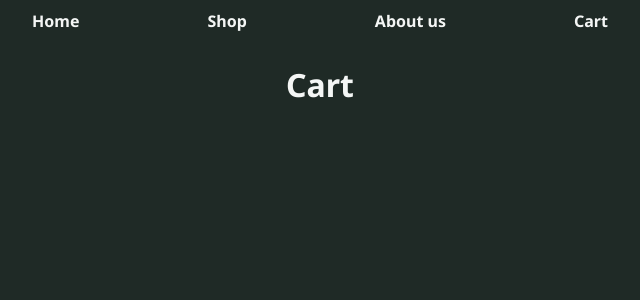
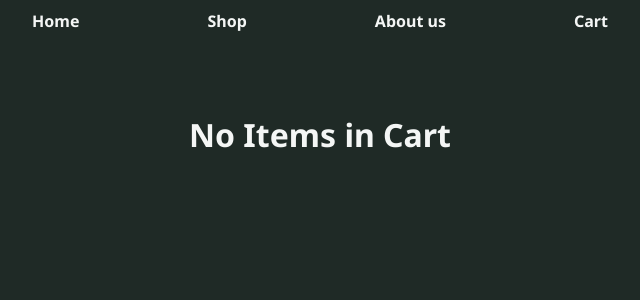
Before and after one commit to AbdirahmanFree/Store-Front, a React app in the folder frontend/: page /cart in a window 1280 px wide. Shown: the top 300 px of the page, without its empty margins (320-960 px from the left). Built offline with nearby package versions, Linux system fonts and the light colour scheme; the HTML template or start-up script is replaced by a standard one.

Commit message:
editing logif on removeFROM Cart

```diff
--- a/frontend/src/components/card/cart/CartBtn.jsx
+++ b/frontend/src/components/card/cart/CartBtn.jsx
@@ -10,10 +10,21 @@ function CartBtn({id, cart, setCart}){
     }
 
     function removeFromCart(id){
-        setCart(cart => ({
+
+        if(cart[id] == 1 && cart[id]==0){
+            setCart(cart => ({
             ...cart,
-            [id]: (cart[id] && cart[id] >0) ? cart[id]-1: cart[id]
-        }))
+            }))
+
+        }
+        else{
+            setCart(cart => ({
+                ...cart,
+                [id]:  cart[id]-1
+            }))
+        }
+
+
     }
 
 
--- a/frontend/src/pages/cart/Cart.jsx
+++ b/frontend/src/pages/cart/Cart.jsx
@@ -4,7 +4,15 @@ function Cart({cart, setCart}){
     return (
         <div className={`${classes.container}`}>
             <Navbar />
-            <h1>Cart</h1>
+            {Object.keys(cart).length == 0 || !cart ? (
+                <div className={`${classes.emptyContainer}`}>
+                    <h1>No Items in Cart</h1>
+                </div>
+            ): (
+                <div className={`${classes.cartContainer}`}>
+
+                </div>
+            )}
         </div>
 
     )
--- a/frontend/src/pages/cart/Cart.module.css
+++ b/frontend/src/pages/cart/Cart.module.css
@@ -4,5 +4,8 @@
     width: 100vw;
     height: 100vh;
     align-items: center;
+}
 
+.emptyContainer {
+    margin: 50px auto;
 }
```
